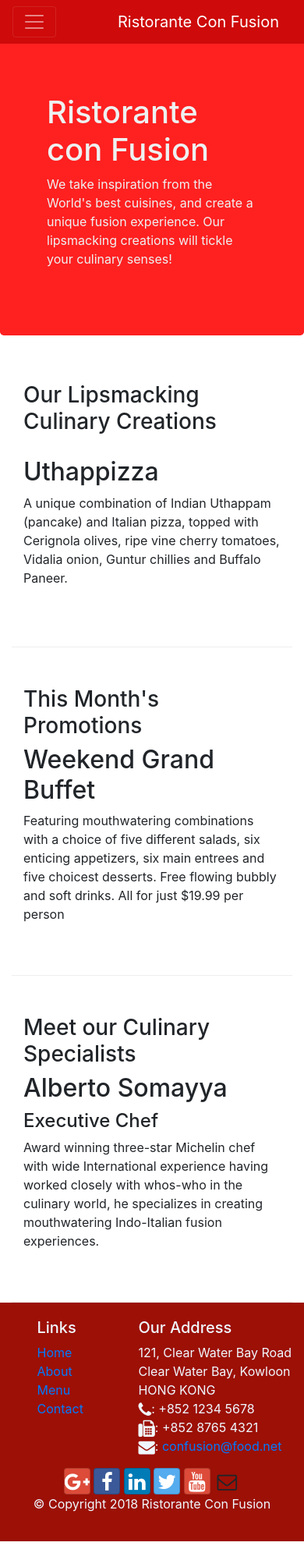
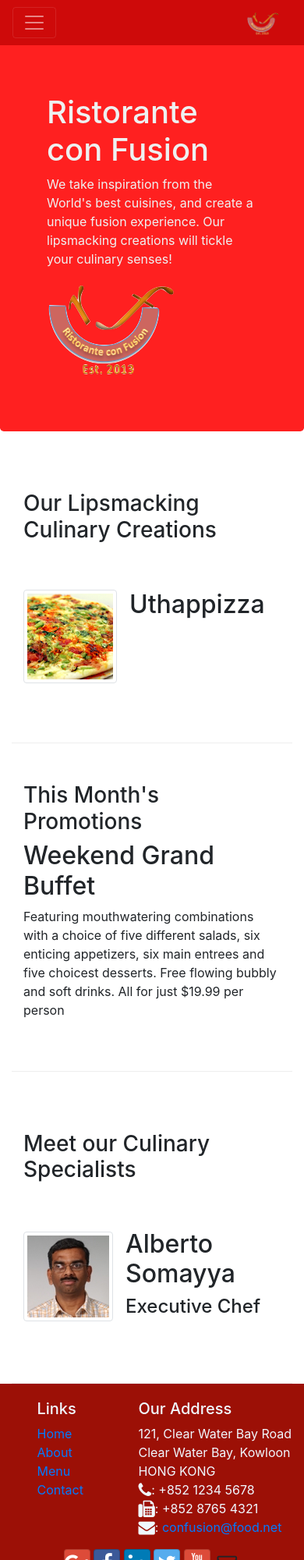
Before and after one commit to subodra999/BootstrapConFusion, a website: page index.html in a window 390 px wide. Shown: the top 2000 px of the page at 78% size. Before the commit the page ends 1976 px from the top, so only its background shows below. Drawn offline with nearby package versions, Linux system fonts and the light colour scheme.

Commit message:
media and images

```diff
--- a/index.html
+++ b/index.html
@@ -23,7 +23,7 @@
             <button class="navbar-toggler" type="button" data-toggle="collapse" data-target="#Navbar">
                 <span class="navbar-toggler-icon"></span>
             </button>
-            <a class="navbar-brand" href="#">Ristorante Con Fusion</a>
+            <a class="navbar-brand" href="#"><img src="img/logo.png" height="30" width="41"></a>
             <div class="collapse navbar-collapse" id="Navbar">
                 <ul class="navbar-nav mr-auto">
                     <li class="nav-item active"><a class="nav-link" href="#"><span class="fa fa-home fa-lg"></span> Home</a></li>
@@ -42,7 +42,8 @@
                     <h1>Ristorante con Fusion</h1>
                     <p>We take inspiration from the World's best cuisines, and create a unique fusion experience. Our lipsmacking creations will tickle your culinary senses!</p>
                 </div>
-                <div class="col-12 col-sm">
+                <div class="col-12 col-sm align-self-center">
+                    <img src="img/logo.png" class="img-fluid">
                 </div>
             </div>
         </div>
@@ -54,8 +55,13 @@
                 <h3>Our Lipsmacking Culinary Creations</h3>
             </div>
             <div class="col col-sm order-sm-first col-md">
-                <h2>Uthappizza</h2>
-                <p>A unique combination of Indian Uthappam (pancake) and Italian pizza, topped with Cerignola olives, ripe vine cherry tomatoes, Vidalia onion, Guntur chillies and Buffalo Paneer.</p>
+                <div class="media">
+                    <img class="d-flex mr-3 img-thumbnail align-self-center" src="img/uthappizza.png" alt="uthapizza">
+                    <div class="media-body">
+                        <h2 class="mt-0">Uthappizza</h2>
+                        <p class="d-none d-sm-block">A unique combination of Indian Uthappam (pancake) and Italian pizza, topped with Cerignola olives, ripe vine cherry tomatoes, Vidalia onion, Guntur chillies and Buffalo Paneer.</p>
+                    </div>
+                </div>
             </div>
         </div>
 
@@ -75,9 +81,18 @@
                 <h3>Meet our Culinary Specialists</h3>
             </div>
             <div class="col col-sm order-sm-first col-md">
-                <h2>Alberto Somayya</h2>
-                <h4>Executive Chef</h4>
-                <p>Award winning three-star Michelin chef with wide International experience having worked closely with whos-who in the culinary world, he specializes in creating mouthwatering Indo-Italian fusion experiences. </p>
+                <div class="media">
+                    <img class="d-flex mr-3 img-thumbnail align-self-center" src="img/alberto.png" alt="Alberto Somayya">
+                    <div class="media-body">
+                        <h2 class="mt-0">Alberto Somayya</h2>
+                        <h4>Executive Chef</h4>
+                        <p class="d-none d-sm-block">Award winning three-star Michelin chef with wide
+                            International experience having worked closely with
+                            whos-who in the culinary world, he specializes in
+                            creating mouthwatering Indo-Italian fusion experiences.
+                        </p>
+                    </div>
+                </div>
             </div>
         </div>
     </div>
```
Also changed, not shown: contactus.html (+3 -2 lines), img/alberto.png (added), img/buffet.png (added), img/logo.png (added), img/uthappizza.png (added), 1 other file.
